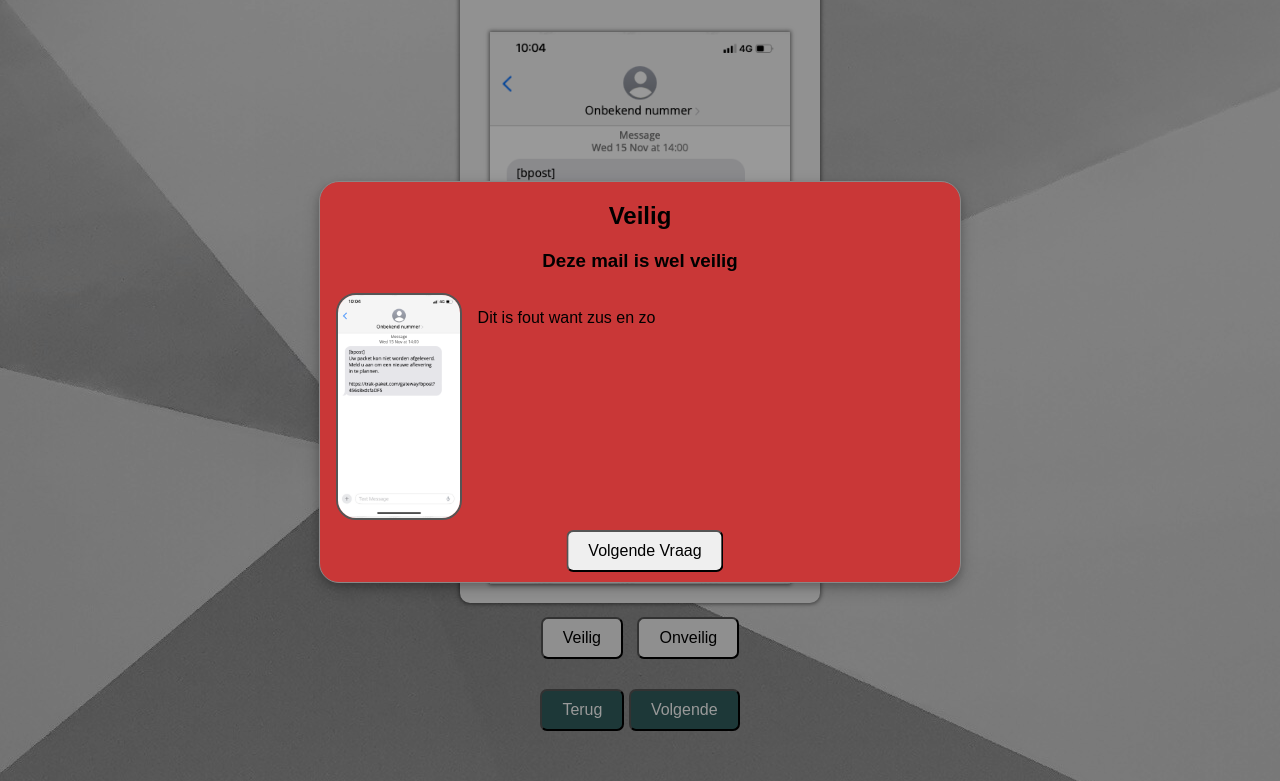
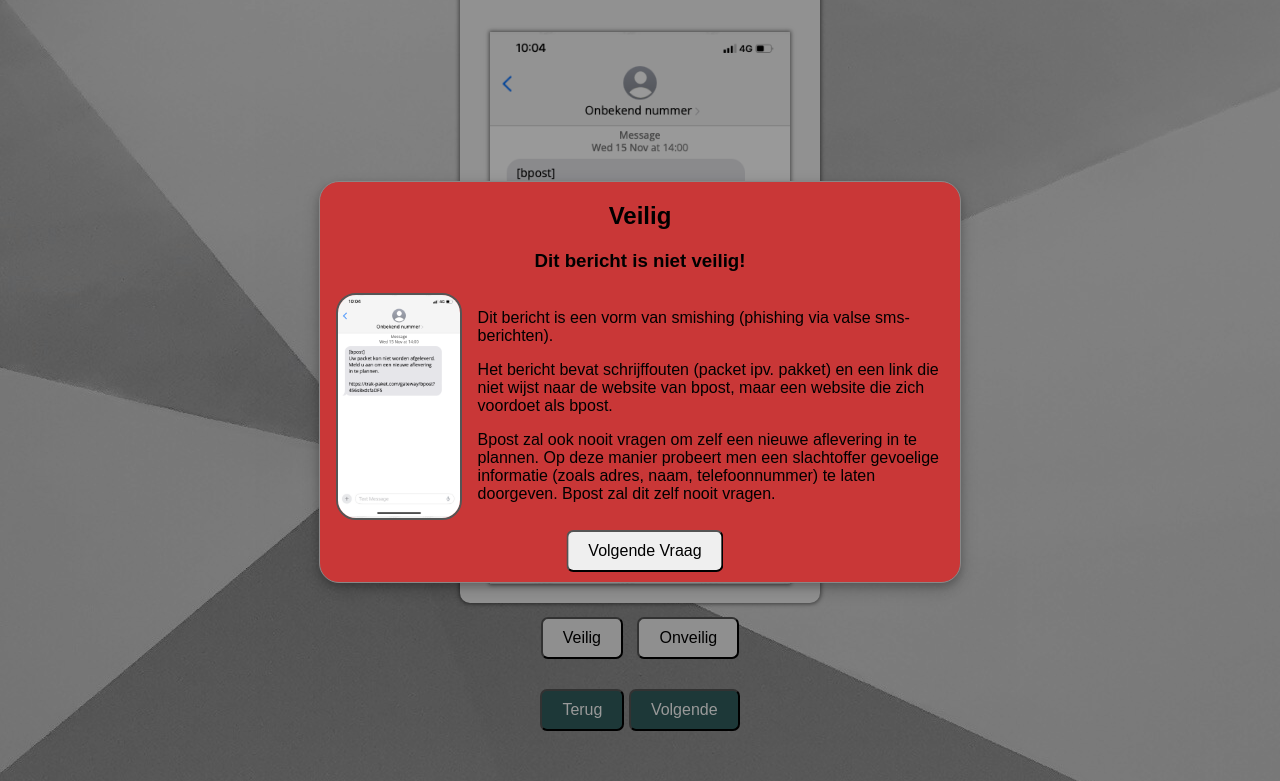
Before and after one commit to P0larBear15/Awareness_Campaign, a plain HTML site: page vraag5.html in a window 1280 px wide. Both pictures are taken after a click on the button "Veilig". Shown: the part 252-1033 px from the top of the page. Drawn offline with Linux system fonts and the light colour scheme.

Commit message:
Updated info question 5-7

```diff
--- a/vraag5.html
+++ b/vraag5.html
@@ -29,7 +29,7 @@
             <div class="modal-content-wrong">
               <div clas="modal-header">
                 <h2>Veilig</h2>
-                <h3>Deze mail is wel veilig</h3>
+                <h3>Dit bericht is niet veilig!</h3>
               </div>
               <div class="modal-body">
                 <div class="image-with-text">
@@ -37,7 +37,17 @@
                     <img src="img/veilig-onveilig-1.png" alt="Afbeelding 1">
                   </div>
                   <div class="text-container">
-                    <p>Dit is fout want zus en zo</p>
+                    <p>
+                      Dit bericht is een vorm van smishing (phishing via valse sms-berichten).
+                    </p>
+                    <p>
+                      Het bericht bevat schrijffouten (packet ipv. pakket) en een link die niet wijst naar de website van bpost, maar een website die zich voordoet als bpost.
+                    </p>
+                    <p>
+                      Bpost zal ook nooit vragen om zelf een nieuwe aflevering in te plannen.
+                      Op deze manier probeert men een slachtoffer gevoelige informatie (zoals adres, naam, telefoonnummer) te laten doorgeven.
+                      Bpost zal dit zelf nooit vragen.
+                    </p>
                   </div>
                 </div>
                 <button class="btn-in-modal"><a href="vraag6.html">Volgende Vraag</a></button>
@@ -55,7 +65,7 @@
             <div class="modal-content-correct">
               <div clas="modal-header">
                 <h2>Onveilig</h2>
-                <h3>Deze mail is wel veilig</h3>
+                <h3>Dit bericht is inderdaad niet veilig</h3>
               </div>
               <div class="modal-body">
                 <div class="image-with-text">
@@ -63,7 +73,17 @@
                     <img src="img/veilig-onveilig-1.png" alt="Afbeelding 1">
                   </div>
                   <div class="text-container">
-                    <p>Dit is fout want zus en zo</p>
+                    <p>
+                      Dit bericht is een vorm van smishing (phishing via valse sms-berichten).
+                    </p>
+                    <p>
+                      Het bericht bevat schrijffouten (packet ipv. pakket) en een link die niet wijst naar de website van bpost, maar een website die zich voordoet als bpost.
+                    </p>
+                    <p>
+                      Bpost zal ook nooit vragen om zelf een nieuwe aflevering in te plannen.
+                      Op deze manier probeert men een slachtoffer gevoelige informatie (zoals adres, naam, telefoonnummer) te laten doorgeven.
+                      Bpost zal dit zelf nooit vragen.
+                    </p>
                   </div>
                 </div>
                 <button class="btn-in-modal"><a href="vraag6.html">Volgende Vraag</a></button>
```
Also changed, not shown: vraag6.html (+12 -4 lines), vraag7.html (+11 -2 lines).
